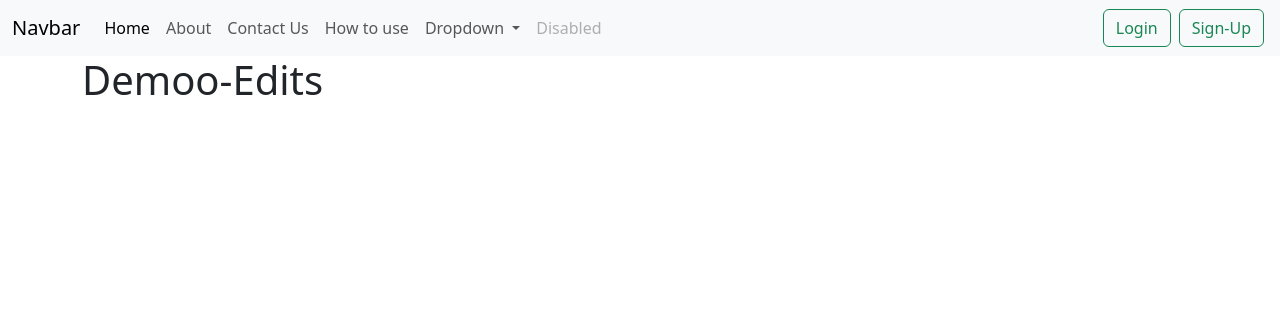
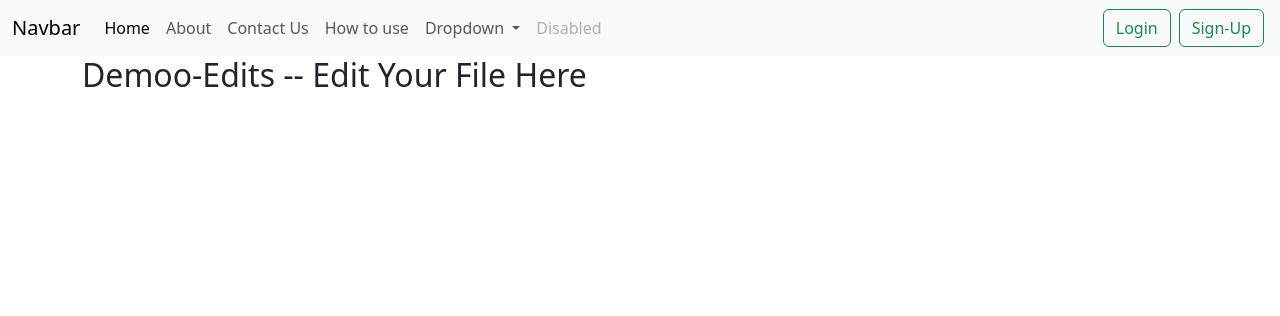
Before and after one commit to kumre005/Image_editor, a Flask app: page / in a window 1280 px wide. Shown: the top 316 px of the page. Run offline with Flask 3, Linux system fonts and the light colour scheme.

Commit message:
Heading extended

```diff
--- a/templates/index.html
+++ b/templates/index.html
@@ -51,7 +51,7 @@
         </div>
       </nav>
       <div class="container">
-        <h1>Demoo-Edits</h1>
+        <h1 class="fs-2 text">Demoo-Edits -- Edit Your File Here</h1>
       </div>
 
     <script src="https://cdn.jsdelivr.net/npm/bootstrap@5.3.3/dist/js/bootstrap.bundle.min.js" integrity="sha384-YvpcrYf0tY3lHB60NNkmXc5s9fDVZLESaAA55NDzOxhy9GkcIdslK1eN7N6jIeHz" crossorigin="anonymous"></script>
```
